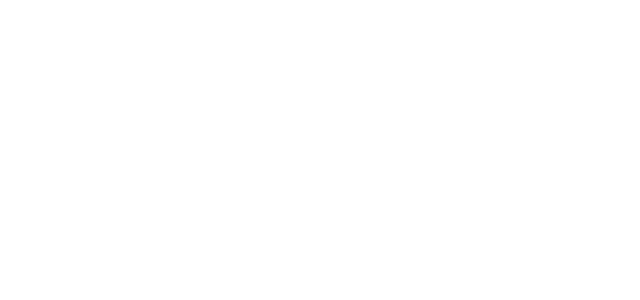
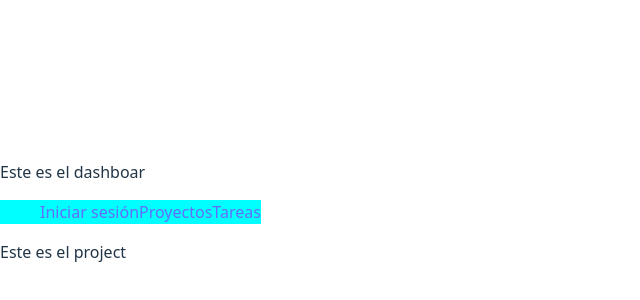
Before and after one commit to facundobrunetti99/Project-final-web, a React (Vite) app: page /project in a window 1280 px wide. Before the commit this address had no page. Shown: the part 188-488 px from the top of the page, without its empty margins (0-640 px from the left). Built offline with nearby package versions, Linux system fonts and the light colour scheme.

Commit message:
router, outlet, configRouter, authrouter added

```diff
--- a/src/AuthRouter.jsx
+++ b/src/AuthRouter.jsx
@@ -1,11 +1,13 @@
 import React from 'react';
-import PublicHome from './page/PublicHome';
+import { Navigate, Outlet } from 'react-router-dom';
+import Dashboard from './page/Dashboard';
 
-const AuthRouter = ({ isAuthenticated, children }) => {
+
+const AuthRouter = ({ isAuthenticated }) => {
   if (!isAuthenticated) {
-    return <PublicHome />;
+    return <Navigate to={"/"}/>;
   } else {
-    return <>{children}</>;
+    return <Outlet/>;
   }
 };
 
--- a/src/RouterConfig.jsx
+++ b/src/RouterConfig.jsx
@@ -1,17 +1,36 @@
 import React from 'react';
 import { Route, Routes } from 'react-router-dom';
 import AuthRouter from './AuthRouter';
+import PrivHome from './page/PrivHome';
+import Task from './page/Task';
+import PublicHome from './page/PublicHome';
+import Login from './page/Login'
 import Project from './page/Project';
-import Task from './page/Task';
+import Dashboard from './page/Dashboard';
 
 const RouterConfig = ({ isAuthenticated }) => {
   return (
     <Routes>
-      {/* Definimos la ruta principal */}
-      <Route path="/" element={<AuthRouter isAuthenticated={isAuthenticated}><Project /></AuthRouter>}>
-        {/* Ruta hija de 'Project' */}
-        <Route path="home" element={<Task />} />
+      <Route path="/" element={<Dashboard/>}>
+        <Route path='/homepub' element={<PublicHome></PublicHome>}></Route>
+      <Route element={<AuthRouter isAuthenticated={isAuthenticated}/>}>
+            <Route path="/homepriv" element={<PrivHome />}>
+            </Route>
+            <Route path="/project" element={<Project />} />
+            <Route path="/project/task" element={<Task/>}></Route>
+        </Route>
+
+
+
+
+
       </Route>
+      <Route path='/login' element={<Login/>}>
+      </Route>
+
+
+
+
     </Routes>
   );
 }
--- /dev/null
+++ b/src/component/NavBar/Nav.css
@@ -0,0 +1,4 @@
+.nav{
+    background-color: aqua;
+    color:#fff;
+}
--- /dev/null
+++ b/src/component/NavBar/Nav.jsx
@@ -0,0 +1,18 @@
+import React from 'react'
+import '../NavBar/Nav.css'
+import { Link } from 'react-router-dom'
+const Nav = () => {
+  return (
+    <>
+        <div className='nav'>
+            <ul className='nav-ul-conteiner'>
+                <Link to={'/login'}>Iniciar sesión</Link>
+                <Link to={'/project'}>Proyectos</Link>
+                <Link to={'/project/task'}>Tareas</Link>
+            </ul>
+        </div>
+    </>
+  )
+}
+
+export default Nav
--- /dev/null
+++ b/src/page/Dashboard.jsx
@@ -0,0 +1,17 @@
+import React from 'react'
+import { Outlet } from 'react-router-dom'
+import Nav from '../component/NavBar/Nav'
+const Dashboard = () => {
+  return (
+    <>
+    Este es el dashboar
+    <Nav></Nav>
+
+        <Outlet></Outlet>
+
+
+    </>
+  )
+}
+
+export default Dashboard
--- a/src/page/PrivHome.jsx
+++ b/src/page/PrivHome.jsx
@@ -0,0 +1,6 @@
+import React from "react";
+const PrivHome = () => {
+  return <div></div>;
+};
+
+export default PrivHome;
--- a/src/page/Project.jsx
+++ b/src/page/Project.jsx
@@ -1,11 +1,9 @@
 import React from 'react';
-import { Outlet } from 'react-router-dom';
 
 const Project = () => {
   return (
     <div>
       <div>Este es el project</div>
-      <Outlet />  {/* Aquí se renderizan las rutas hijas */}
     </div>
   );
 };
--- a/src/page/PublicHome.jsx
+++ b/src/page/PublicHome.jsx
@@ -1,8 +1,10 @@
 import React from 'react'
-
 const PublicHome = () => {
   return (
-    <div>Hola</div>
+
+    <>
+    Este es el homepub
+    </>
   )
 }
 
```
Also changed, not shown: src/component/Footer/Footer.css (added), src/component/Footer/Footer.jsx (added).
